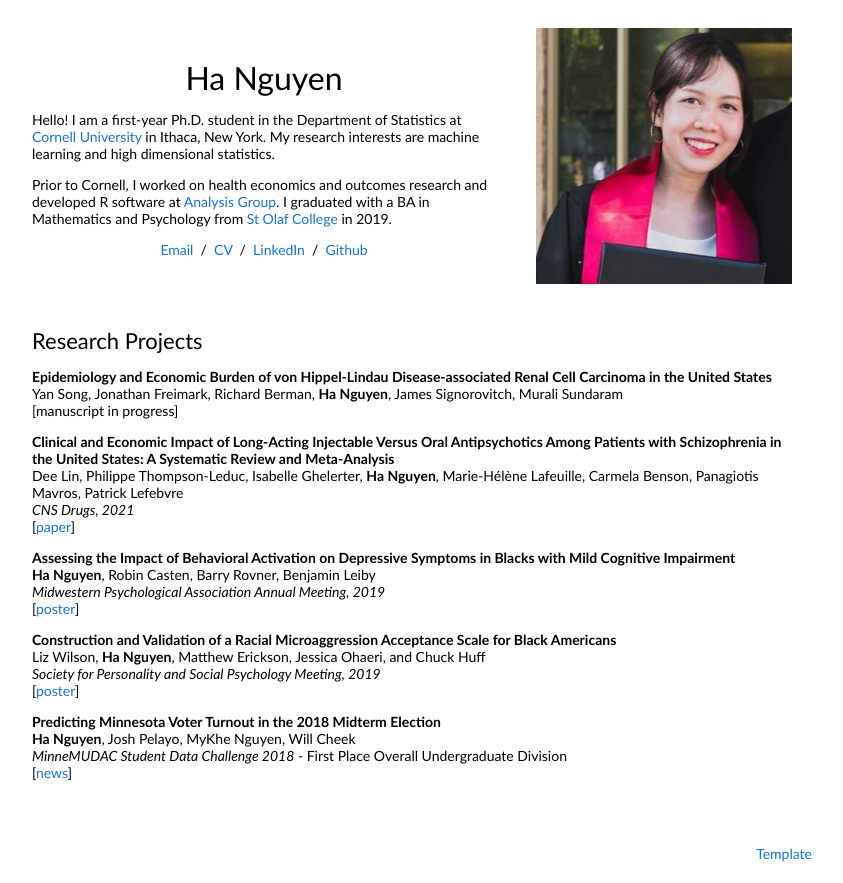
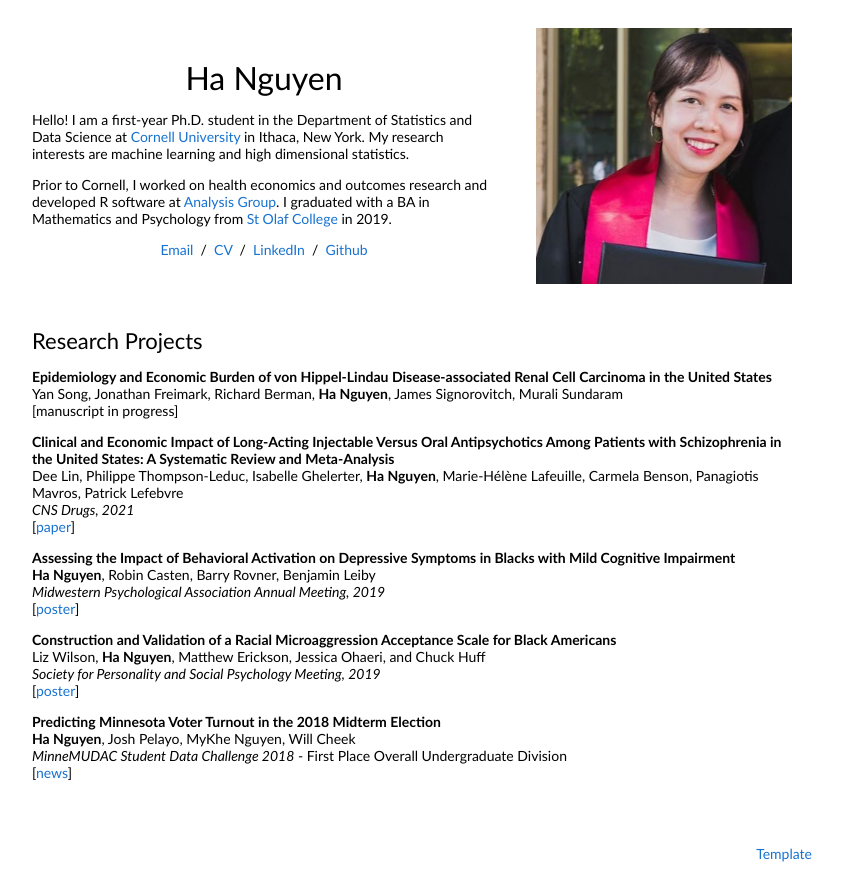
Before and after one commit to hanguyen97/about, a plain HTML site: page index.html in a window 1280 px wide. Shown: the whole page, without its empty margins (228-1071 px from the left). Drawn offline with Linux system fonts and the light colour scheme.

Commit message:
minor update

```diff
--- a/index.html
+++ b/index.html
@@ -20,7 +20,7 @@
               <p style="text-align:center">
                 <name>Ha Nguyen</name>
               </p>
-              <p>Hello! I am a first-year Ph.D. student in the Department of Statistics at <a href="https://stat.cornell.edu/academics/phd">Cornell University</a> in Ithaca, New York. My research interests are machine learning and high dimensional statistics.
+              <p>Hello! I am a first-year Ph.D. student in the Department of Statistics and Data Science at <a href="https://stat.cornell.edu/academics/phd">Cornell University</a> in Ithaca, New York. My research interests are machine learning and high dimensional statistics.
               </p>
               <p>
                 Prior to Cornell, I worked on health economics and outcomes research and developed R software at <a href="https://www.analysisgroup.com">Analysis Group</a>. I graduated with a BA in Mathematics and Psychology from <a href="https://wp.stolaf.edu">St Olaf College</a> in 2019.
```
